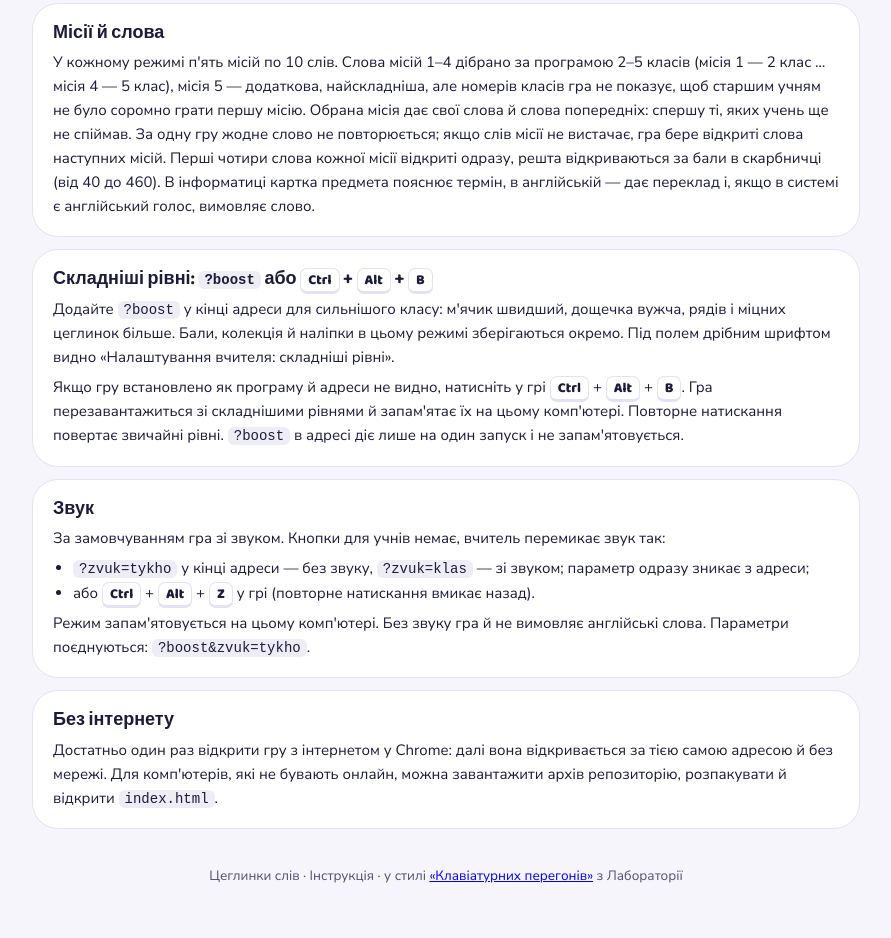
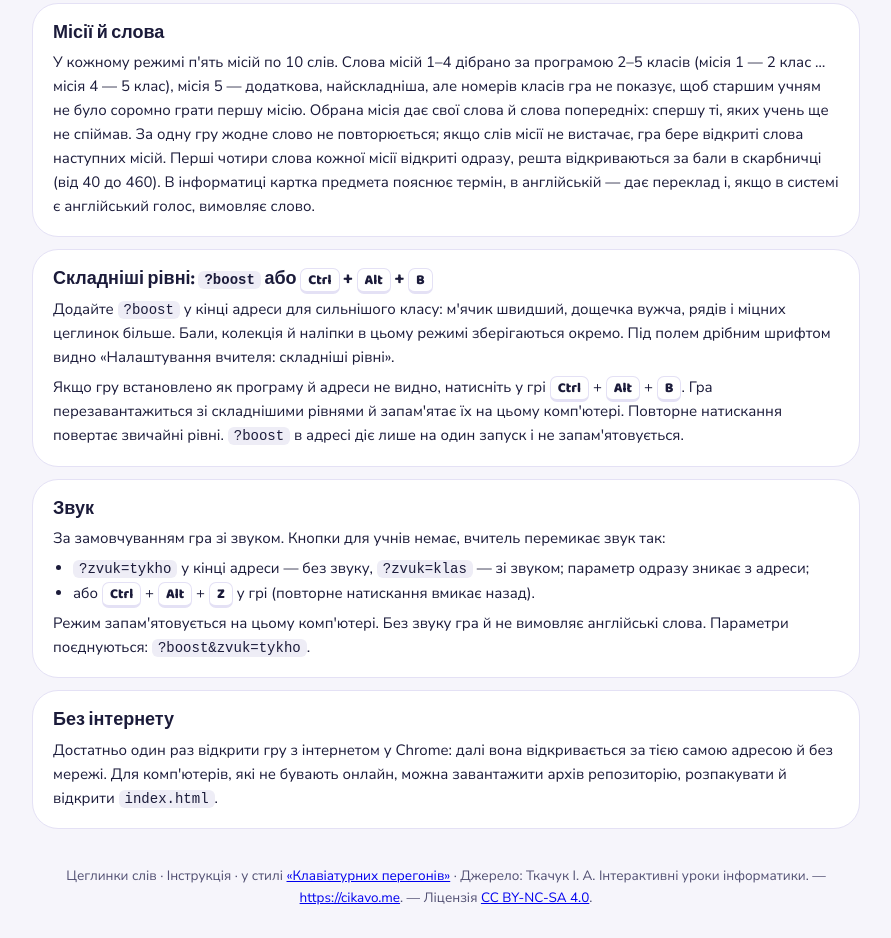
Before and after one commit to cyrilreyda/word-bricks-kids, a plain HTML site: page guide/index.html in a window 1280 px wide. Shown: the part 1870-2808 px from the top of the page, without its empty margins (194-1085 px from the left). Before the commit the page ends 2787 px from the top, so only its background shows below. Drawn offline with Linux system fonts and the light colour scheme.

Commit message:
Credit the original game as Tkachuk I. A., Interactive computer science lessons
The source is now cited as «Ткачук І. А. Інтерактивні уроки інформатики. —
https://cikavo.me. — Ліцензія CC BY-NC-SA 4.0.» instead of «Лабораторія»
by tkc-teacher.

Co-Authored-By: Claude Opus 5.5 <noreply@anthropic.com>

```diff
--- a/guide/index.html
+++ b/guide/index.html
@@ -174,7 +174,7 @@
     </div>
   </section>
 
-  <footer>Цеглинки слів · Інструкція · у стилі <a href="https://cikavo.me/labs/typing-race/">«Клавіатурних перегонів»</a> з Лабораторії</footer>
+  <footer>Цеглинки слів · Інструкція · у стилі <a href="https://cikavo.me/labs/typing-race/">«Клавіатурних перегонів»</a> · Джерело: Ткачук І. А. Інтерактивні уроки інформатики. — <a href="https://cikavo.me">https://cikavo.me</a>. — Ліцензія <a href="https://creativecommons.org/licenses/by-nc-sa/4.0/deed.uk">CC BY-NC-SA 4.0</a>.</footer>
 </main>
 
 <script>
```
Also changed, not shown: 1 other file.
